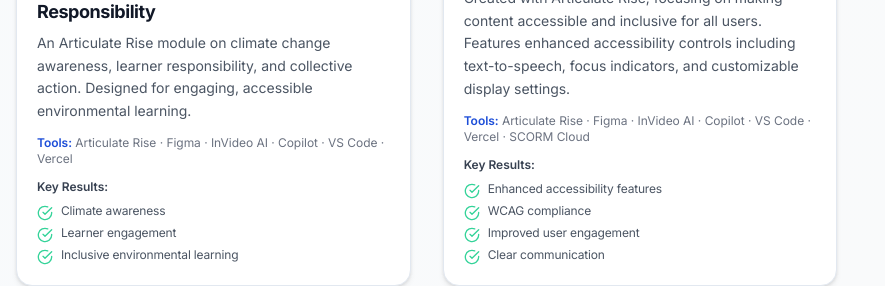
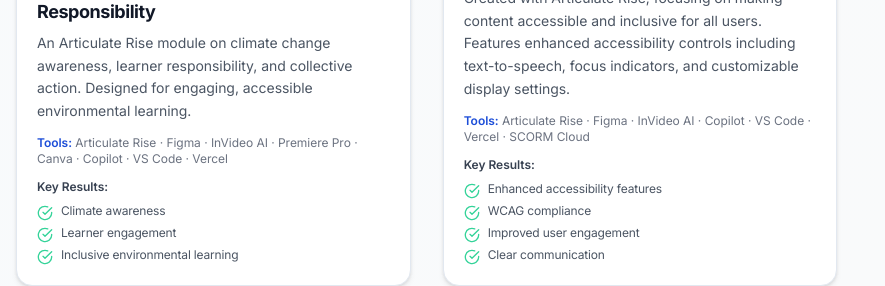
Before and after one commit to Samuelsen1/VS-Code-Port1, a Next.js app: page / in a window 1280 px wide. Shown: the part 2200-2486 px from the top of the page, without its empty margins (0-885 px from the left). Built offline with nearby package versions, Linux system fonts and the light colour scheme.

Commit message:
Climate Rise project: add Premiere Pro and Canva to tools
Co-authored-by: Cursor <cursoragent@cursor.com>

```diff
--- a/app/PortfolioWebsite.jsx
+++ b/app/PortfolioWebsite.jsx
@@ -1584,8 +1584,8 @@ export default function PortfolioWebsite() {
         de: "Ein Articulate Rise-Modul zur Sensibilisierung für den Klimawandel, gemeinschaftliche Verantwortung und kollektives Handeln. Entwickelt für ein ansprechendes, barrierefreies Umweltlernen."
       },
       tools: {
-        en: ["Articulate Rise", "Figma", "InVideo AI", "Copilot", "VS Code", "Vercel"],
-        de: ["Articulate Rise", "Figma", "InVideo AI", "Copilot", "VS Code", "Vercel"]
+        en: ["Articulate Rise", "Figma", "InVideo AI", "Premiere Pro", "Canva", "Copilot", "VS Code", "Vercel"],
+        de: ["Articulate Rise", "Figma", "InVideo AI", "Premiere Pro", "Canva", "Copilot", "VS Code", "Vercel"]
       },
       results: {
         en: ["Climate awareness", "Learner engagement", "Inclusive environmental learning"],
```
